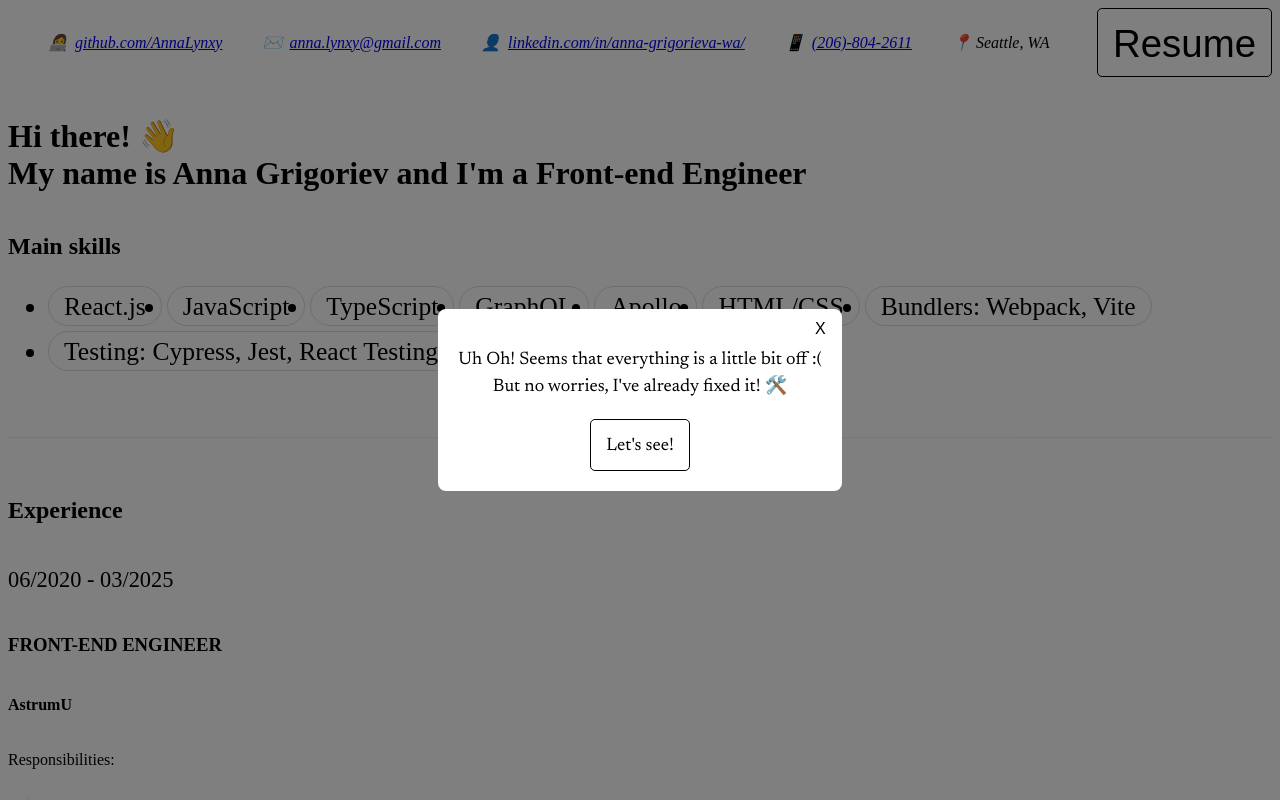
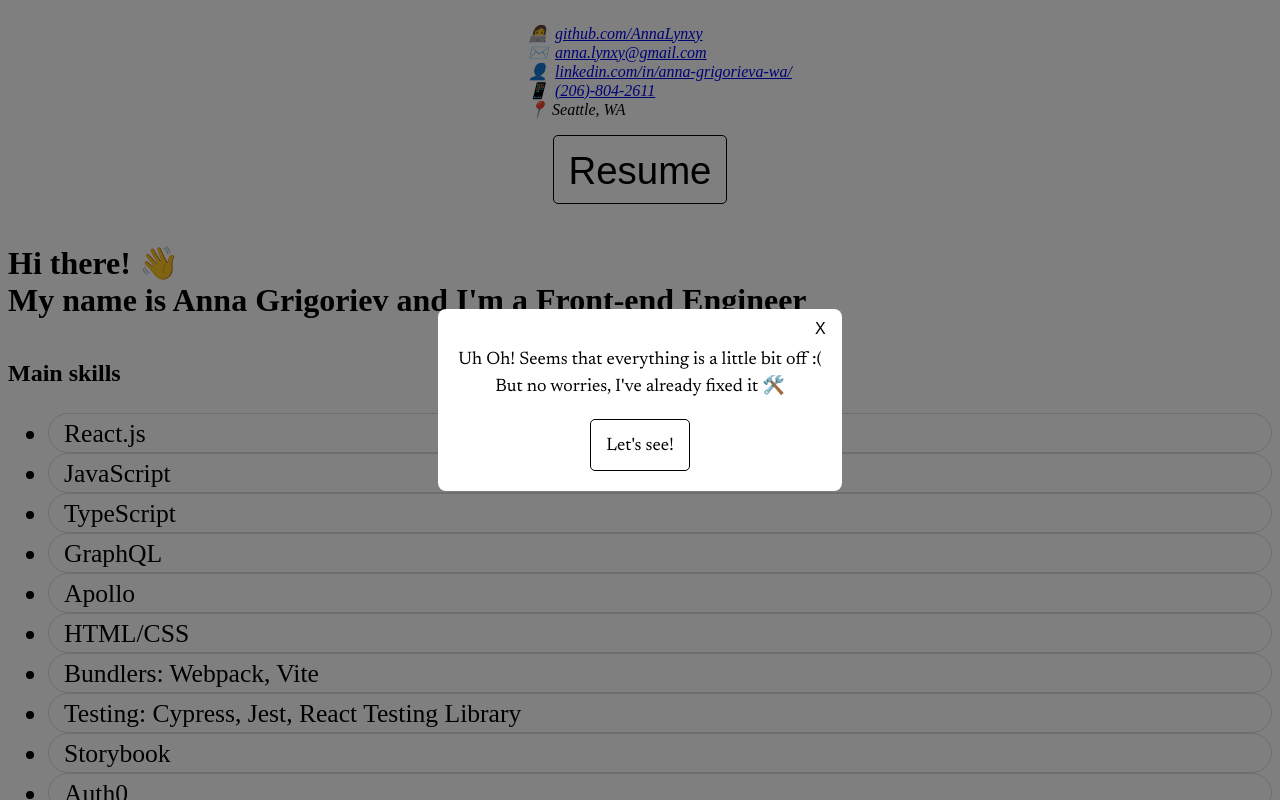
Before and after one commit to AnnaLynxy/about-me, a React (Vite) app: page / in a window 1280 px wide. Shown: the top 800 px of the page. Built offline with nearby package versions, Linux system fonts and the light colour scheme.

Commit message:
project init

```diff
--- a/src/App.tsx
+++ b/src/App.tsx
@@ -17,6 +17,10 @@ import { Exerience } from "./components/Experience";
 import { FixItModal } from "./components/FixItModal";
 import { Experiences } from "./components/Experiences";
 import { RainbowText } from "./components/RainbowText";
+
+/**
+ * Context
+ */
 import { IsBrokenProvider } from "./components/IsBrokenContext";
 
 const Container = styled.div({
@@ -33,6 +37,7 @@ const Container = styled.div({
 const App: FC = () => (
   <IsBrokenProvider>
     <GlobalStyles />
+
     <FixItModal />
 
     <main>
@@ -68,7 +73,7 @@ const App: FC = () => (
 
         <Section title="Education">
           <Exerience
-            jobTitle="BACHELOR, Computer Science"
+            jobTitle="BACHELOR, Computer Science | Information systems and technologies (in economics)"
             company="Belarusian State University of
 Informatics and Radioelectronics"
             startDate="2011"
--- a/src/components/FixItModal.tsx
+++ b/src/components/FixItModal.tsx
@@ -5,6 +5,10 @@ import styled from "@emotion/styled";
  * Components
  */
 import { Modal } from "./Modal";
+
+/**
+ * Context
+ */
 import { useIsBroken } from "./IsBrokenContext";
 
 const Button = styled.button({
@@ -18,6 +22,7 @@ const Button = styled.button({
   fontFamily: "Newsreader, serif",
   textAlign: "center",
   lineHeight: 1.5,
+  transition: "all 0.2s ease",
 
   "&:hover": {
     background: "#eee",
@@ -47,7 +52,7 @@ export const FixItModal: FC = () => {
         <>
           <p>
             Uh Oh! Seems that everything is a little bit off :(
-            <br /> But no worries, I've already fixed it! 🛠️
+            <br /> But no worries, I've already fixed it 🛠️
           </p>
 
           <Button onClick={handleClose}>Let's see!</Button>
--- a/src/components/Header.tsx
+++ b/src/components/Header.tsx
@@ -5,6 +5,11 @@ import styled from "@emotion/styled";
  * Components
  */
 import FileDownloader from "./FileDownloader";
+
+/**
+ * Context
+ */
+import { useIsBroken } from "./IsBrokenContext";
 
 const List = styled.ul({
   display: "flex",
@@ -39,10 +44,26 @@ const Container = styled.header({
 });
 
 export const Header: FC = () => {
+  const { isBroken } = useIsBroken();
+
   return (
-    <Container>
+    <Container
+      style={{
+        ...(isBroken && {
+          gap: 0,
+          flexDirection: "column",
+        }),
+      }}
+    >
       <address>
-        <List>
+        <List
+          style={{
+            ...(isBroken && {
+              gap: 0,
+              flexDirection: "column",
+            }),
+          }}
+        >
           <li>
             👩‍💻
             <a href="https://github.com/AnnaLynxy" target="_blank">
@@ -76,8 +97,8 @@ export const Header: FC = () => {
       </address>
 
       <FileDownloader
-        fileName="GrigorievResume"
-        filePath="/GrigorievResume.pdf"
+        fileName="GrigorievResume.pdf"
+        filePath="/about-me/GrigorievResume.pdf"
         buttonTitle="Resume"
       />
     </Container>
--- a/src/components/List.tsx
+++ b/src/components/List.tsx
@@ -1,5 +1,10 @@
 import styled from "@emotion/styled";
 import { CSSProperties, FC } from "react";
+
+/**
+ * Context
+ */
+import { useIsBroken } from "./IsBrokenContext";
 
 interface Props {
   flexDirection?: CSSProperties["flexDirection"];
@@ -30,8 +35,19 @@ export const List: FC<Props> = ({
   listItems,
   flexDirection,
   listItemsView,
-}) => (
-  <Container flexDirection={flexDirection}>
+}) => {
+  const { isBroken } = useIsBroken();
+
+  return (
+    <Container
+      flexDirection={flexDirection}
+      style={{
+        ...(isBroken && {
+          gap: 0,
+          flexDirection: "column",
+        }),
+      }}
+    >
       {listItems.map((listItem, index) => (
         <ListItem key={`list-item-${index}`} listItemsView={listItemsView}>
           {listItem}
@@ -39,3 +55,4 @@ export const List: FC<Props> = ({
       ))}
     </Container>
   );
+};
--- a/src/components/Modal.tsx
+++ b/src/components/Modal.tsx
@@ -1,6 +1,5 @@
+import styled from "@emotion/styled";
 import { FC, useEffect } from "react";
-import styled from "@emotion/styled";
-import { useIsBroken } from "./IsBrokenContext";
 
 interface Props {
   isOpen: boolean;
@@ -23,11 +22,11 @@ const Overlay = styled.div({
 
 const ModalContainer = styled.div({
   backgroundColor: "white",
-  padding: "20px",
-  borderRadius: "8px",
+  padding: 20,
+  borderRadius: 8,
   position: "relative",
-  minWidth: "300px",
-  maxWidth: "500px",
+  minWidth: 300,
+  maxWidth: 500,
   fontFamily: "Newsreader, serif",
   fontSize: 18,
   textAlign: "center",
@@ -36,16 +35,15 @@ const ModalContainer = styled.div({
 
 const CloseButton = styled.button({
   position: "absolute",
-  top: "10px",
-  right: "10px",
+  top: 10,
+  right: 10,
   background: "none",
   border: "none",
-  fontSize: "16px",
+  fontSize: 16,
   cursor: "pointer",
 });
 
 export const Modal: FC<Props> = ({ isOpen, onClose, children }) => {
-  // Close the modal when clicking outside the modal
   const handleClose = (e: React.MouseEvent) => {
     if ((e.target as HTMLElement).id === "modal-overlay") {
       onClose();
@@ -53,14 +51,12 @@ export const Modal: FC<Props> = ({ isOpen, onClose, children }) => {
   };
 
   useEffect(() => {
-    // Optionally add a scroll lock to prevent background scrolling when the modal is open
     if (isOpen) {
       document.body.style.overflow = "hidden";
     } else {
       document.body.style.overflow = "auto";
     }
 
-    // Cleanup on component unmount
     return () => {
       document.body.style.overflow = "auto";
     };
--- a/src/components/RainbowText.tsx
+++ b/src/components/RainbowText.tsx
@@ -1,4 +1,5 @@
 import { FC } from "react";
+import styled from "@emotion/styled";
 
 /**
  * Context
@@ -9,24 +10,19 @@ interface Props {
   children: string;
 }
 
+const Container = styled.span({
+  whiteSpace: "pre",
+  background: "linear-gradient(to right,rgb(114, 37, 203), #1EAE98)",
+  WebkitBackgroundClip: "text",
+  WebkitTextFillColor: "transparent",
+  display: "inline-block",
+});
+
 export const RainbowText: FC<Props> = ({ children }) => {
   const { isBroken } = useIsBroken();
 
   if (!isBroken) {
-    return (
-      <span
-        aria-label={children}
-        css={{
-          whiteSpace: "pre",
-          background: "linear-gradient(to right,rgb(114, 37, 203), #1EAE98)",
-          WebkitBackgroundClip: "text",
-          WebkitTextFillColor: "transparent",
-          display: "inline-block",
-        }}
-      >
-        {children}
-      </span>
-    );
+    return <Container aria-label={children}>{children}</Container>;
   }
 
   return <>{children}</>;
--- a/src/styles/GlobalStyles.tsx
+++ b/src/styles/GlobalStyles.tsx
@@ -18,8 +18,9 @@ export const GlobalStyles = () => {
   if (!isBroken) {
     return (
       <>
-        <Global styles={resetStylesCss} />
-        <Global styles={globalStylesCss} />
+        {[resetStylesCss, globalStylesCss].map((styles) => (
+          <Global styles={styles} />
+        ))}
       </>
     );
   }
```
Also changed, not shown: 1 other file (tests, documents, lock files or other folders). Lines whose indentation alone changed are shown as unchanged.
